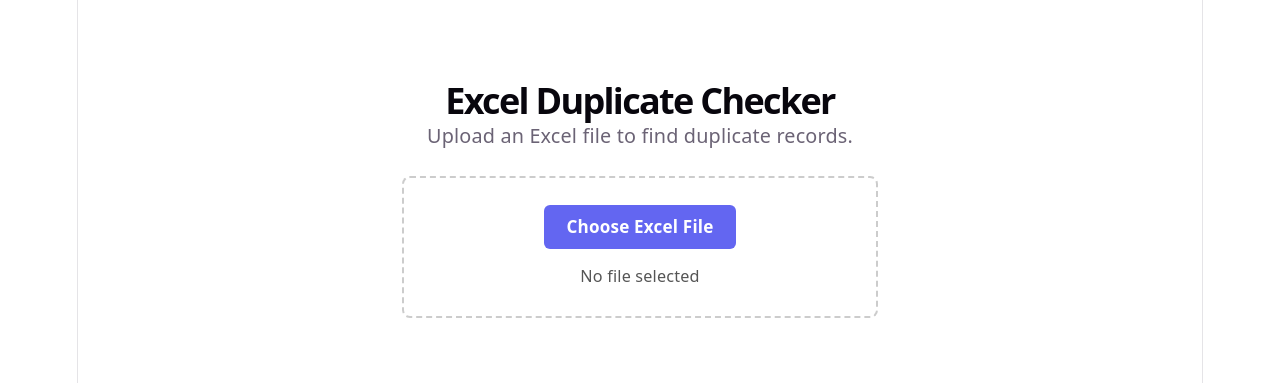
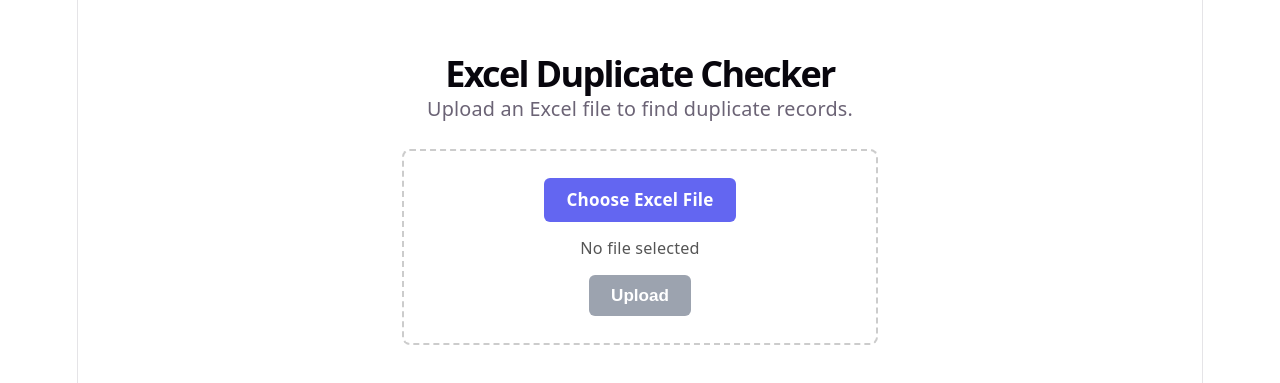
Before and after one commit to akhan04230225/excel-duplicate-checker, a React (Vite) app in the folder frontend/: page / in a window 1280 px wide. Shown: the part 249-632 px from the top of the page. Built offline with nearby package versions, Linux system fonts and the light colour scheme.

Commit message:
Connect frontend file upload

```diff
--- a/frontend/package.json
+++ b/frontend/package.json
@@ -10,6 +10,7 @@
     "preview": "vite preview"
   },
   "dependencies": {
+    "axios": "^1.18.1",
     "react": "^19.2.7",
     "react-dom": "^19.2.7"
   },
--- a/frontend/src/components/FileUpload.tsx
+++ b/frontend/src/components/FileUpload.tsx
@@ -1,15 +1,64 @@
+import axios from 'axios';
 import { useState } from 'react';
 import type { ChangeEvent, CSSProperties, JSX } from 'react';
 
-// FileUpload component — handles Excel file selection (no upload yet)
+// FileUpload component — handles Excel file selection and upload
 function FileUpload(): JSX.Element {
-  // Track the name of the currently selected file
+  // Track the selected file and UI messages
+  const [selectedFile, setSelectedFile] = useState<File | null>(null);
   const [fileName, setFileName] = useState<string | null>(null);
+  const [isUploading, setIsUploading] = useState<boolean>(false);
+  const [successMessage, setSuccessMessage] = useState<string | null>(null);
+  const [errorMessage, setErrorMessage] = useState<string | null>(null);
 
   // Called whenever the user picks a file from the input
   const handleFileChange = (e: ChangeEvent<HTMLInputElement>): void => {
     const file = e.target.files?.[0] ?? null;
+
+    setSelectedFile(file);
     setFileName(file ? file.name : null);
+    setSuccessMessage(null);
+    setErrorMessage(null);
+  };
+
+  // Upload the selected file to the backend
+  const handleUpload = async (): Promise<void> => {
+    if (!selectedFile) {
+      return;
+    }
+
+    const formData = new FormData();
+    formData.append('file', selectedFile);
+
+    setIsUploading(true);
+    setSuccessMessage(null);
+    setErrorMessage(null);
+
+    try {
+      const response = await axios.post<{ filename: string; content_type: string | null }>(
+        'http://localhost:8000/upload',
+        formData,
+        {
+          headers: {
+            'Content-Type': 'multipart/form-data',
+          },
+        },
+      );
+
+      setSuccessMessage(`Upload successful: ${response.data.filename}`);
+    } catch (error: unknown) {
+      if (axios.isAxiosError<{ detail?: string }>(error)) {
+        const detail = error.response?.data?.detail;
+        const message =
+          typeof detail === 'string' ? detail : 'Upload failed. Please try again.';
+
+        setErrorMessage(message);
+      } else {
+        setErrorMessage('Upload failed. Please try again.');
+      }
+    } finally {
+      setIsUploading(false);
+    }
   };
 
   return (
@@ -31,6 +80,21 @@ function FileUpload(): JSX.Element {
       <p style={styles.fileName}>
         {fileName ? `Selected: ${fileName}` : 'No file selected'}
       </p>
+
+      <button
+        type="button"
+        onClick={handleUpload}
+        disabled={!selectedFile || isUploading}
+        style={{
+          ...styles.button,
+          ...((!selectedFile || isUploading) ? styles.buttonDisabled : {}),
+        }}
+      >
+        {isUploading ? 'Uploading...' : 'Upload'}
+      </button>
+
+      {successMessage && <p style={styles.successMessage}>{successMessage}</p>}
+      {errorMessage && <p style={styles.errorMessage}>{errorMessage}</p>}
     </div>
   );
 }
@@ -68,6 +132,32 @@ const styles: Record<string, CSSProperties> = {
     color: '#555',
     margin: 0,
   },
+  button: {
+    padding: '0.6rem 1.25rem',
+    backgroundColor: '#16a34a',
+    color: '#fff',
+    border: 'none',
+    borderRadius: '6px',
+    cursor: 'pointer',
+    fontWeight: 600,
+    fontSize: '0.95rem',
+  },
+  buttonDisabled: {
+    backgroundColor: '#9ca3af',
+    cursor: 'not-allowed',
+  },
+  successMessage: {
+    fontSize: '0.9rem',
+    color: '#15803d',
+    margin: 0,
+    textAlign: 'center',
+  },
+  errorMessage: {
+    fontSize: '0.9rem',
+    color: '#dc2626',
+    margin: 0,
+    textAlign: 'center',
+  },
 };
 
 export default FileUpload;
```
Also changed, not shown: 1 other file (tests, documents, lock files or other folders).
